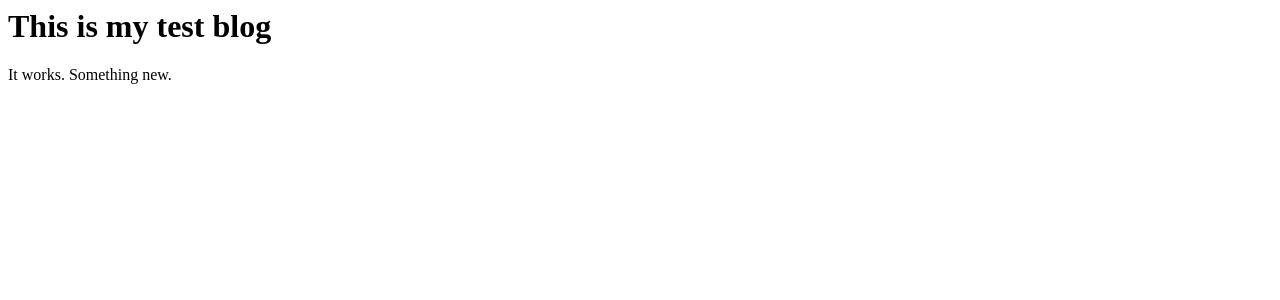
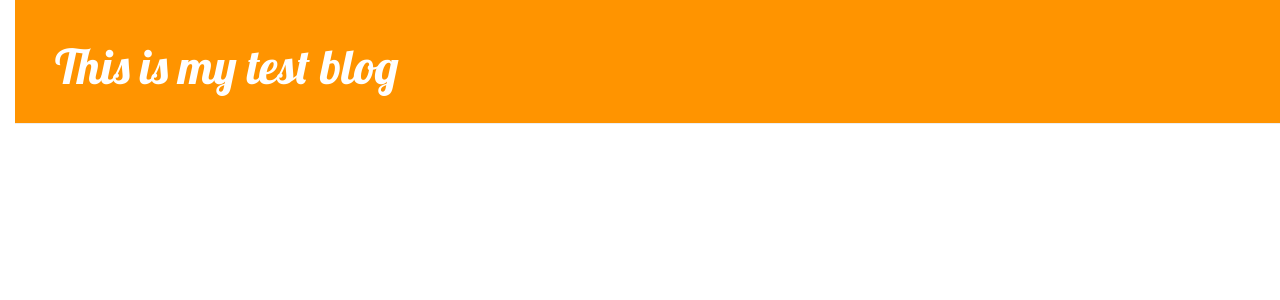
Before and after one commit to john-do/djangotest, a Django app: page / in a window 1280 px wide. Shown: the top 300 px of the page. Run offline with Django 3.2, Linux system fonts and the light colour scheme; data that the repository does not hold is empty; some libraries are stand-ins or nearby versions.

Commit message:
Added blog detail

```diff
--- /dev/null
+++ b/blog/static/css/.#blog.css
@@ -0,0 +1 @@
+john@linuxBeach.10179:1472313866
--- /dev/null
+++ b/blog/static/css/blog.css
@@ -0,0 +1,58 @@
+h1 a {
+    color: #FCA205;
+    font-family: Lobster;
+}
+
+body {
+    padding-left: 15px;
+
+}
+
+.page-header {
+    background-color: #FF9400;
+    margin-top: 0;
+    padding: 20px 20px 20px 40px;
+}
+
+.page-header h1, .page-header h1 a, .page-header h1 a:visited, .page-header h1 a:active {
+								   color: #FFFFFF;
+								   font-size: 36pt;
+								   text-decoration: none;
+							       }
+.content {
+    maring-left: 40px;
+}
+
+h1, h2, h3, h4 {
+    font-family; 'Lobster', cursive;
+
+}
+
+.date {
+    color: #828282;
+}
+
+.save {
+    float: right;
+}
+
+.post-form textarea, .post-form input {
+    width: 100%;
+}
+
+.top-menu, .top-menu:hover, .top-menu:visited {
+				color: #FFFFFF;
+				float: right;
+				font-size: 26pt;
+				margin-right: 20px;
+
+			    }
+
+
+.post {
+    margin-bottom: 76px;
+}
+
+.post h1 a, .post h1 a:visited {
+		color: #000000;
+	    }
--- /dev/null
+++ b/blog/templates/blog/base.html
@@ -0,0 +1,28 @@
+{% load staticfiles %}
+<html>
+  <head>
+    <title>Django Test Blog</title>
+    <link rel="stylesheet" href="//maxcdn.bootstrapcdn.com/bootstrap/3.2.0/css/bootstrap.min.css">
+    <link rel = "stylesheet" href="//maxcdn.bootstrapcdn.com/bootstrap/3.2.0/css/bootstrap-theme.min.css">
+    <link href="//fonts.googleapis.com/css?family=Lobster&subset=latin,latin-ext" rel="stylesheet" type="text/css">
+    <link rel="stylesheet" href = "{% static 'css/blog.css' %}">
+  <head>
+  <body>
+    <div class="page-header">
+      <h1><a href="/">This is my test blog</a></h1>
+    </div>
+
+
+    <div class="content container">
+      <div class="row">
+	<div class="col-md-8">
+	  {% block content %}
+
+	  {% endblock%}
+	  </div>
+      </div>
+    </div>
+
+  </body>
+
+</html>
--- a/blog/templates/blog/post_list.html
+++ b/blog/templates/blog/post_list.html
@@ -1,24 +1,23 @@
-<html>
-  <head>
-    <title>Django Test Blog</title>
+{% extends 'blog/base.html' %}
 
-  <head>
-  <body>
-    <div>
-      <h1>This is my test blog</h1>
-    </div>
+{% block content %}
 
-    <p>It works. Something new.<p>
+{% for post in posts %}
 
-      {% for post in posts %}
-      <div>
-	<p>published: {{post.published_date }}</p>
-	<h1><a href="">{{ post.title}}</a></h1>
-	<p>{{ post.text|linebreaksbr }}</p>
-      </div>
+<div class ="post">
 
+  <h1><a href="{% url 'post_detail' pk=post.pk %}">{{ post.title }}</a></h1>
 
-      {% endfor %}
-  </body>
+  <div class="date">
 
-</html>
+    <p>{{ post.published_date }}</p>
+
+  </div>
+
+  <p>{{post.text|linebreaksbr }} </p>
+
+</div>
+
+{% endfor %}
+
+{% endblock %}
--- a/blog/urls.py
+++ b/blog/urls.py
@@ -3,4 +3,5 @@ from . import views
 
 urlpatterns = [
     url(r'^$',views.post_list, name = 'post_list'),
+    url(r'^post/(?P<pk>\d+)/$', views.post_detail, name='post_detail')
 ]
--- a/blog/views.py
+++ b/blog/views.py
@@ -1,10 +1,14 @@
 from django.shortcuts import render
 from .models import Post
 from django.utils import timezone
-
+from django.shortcuts import  get_object_or_404
 
 # Create your views here.
 
 def post_list(request):
     posts = Post.objects.filter(published_date__lte=timezone.now()).order_by('published_date')
     return render(request, 'blog/post_list.html',{'posts':posts})
+
+def post_detail(request, pk):
+    post=get_object_or_404(Post, pk=pk)
+    return render(request, 'blog/post_detail.html', {'post':post})
```
Also changed, not shown: blog/templates/blog/post_detail.html (added, +24 -0 lines), 4 other files.
